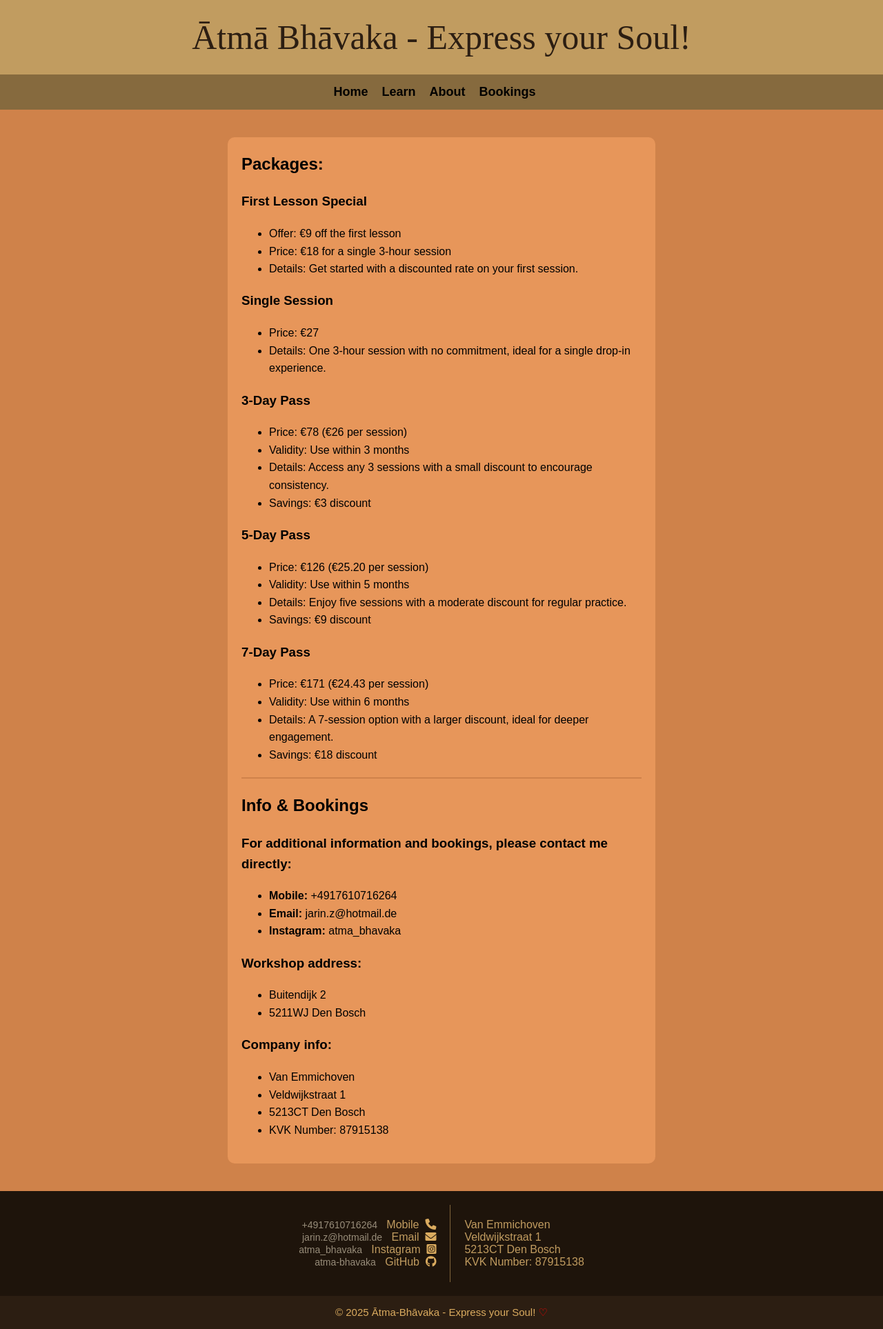
After one commit to denisklopotan/atma-bhavaka, a Django app: page /book/ in a window 1280 px wide. The commit adds this page. Shown: the whole page at 69% size. Run offline with Django 5.2, Linux system fonts and the light colour scheme; some web fonts are replaced.

Commit message:
Change Contact to Bookings and add packages

```diff
--- a/atma_bhavaka/urls.py
+++ b/atma_bhavaka/urls.py
@@ -19,13 +19,13 @@ Including another URLconf
 
 from django.contrib import admin
 from django.urls import path
-from .views import home_view, about_view, contact_view, learn_view #gallery_view
+from .views import home_view, about_view, book_view, learn_view #gallery_view
 
 urlpatterns = [
     path('admin/', admin.site.urls),
     path('', home_view, name='home'),
     path('about/', about_view, name='about'),
-    path('contact/', contact_view, name='contact'),
+    path('book/', book_view, name='book'),
     path('learn/', learn_view, name='learn'),
     # path('gallery/', gallery_view, name='gallery'),
 ]
--- a/atma_bhavaka/views.py
+++ b/atma_bhavaka/views.py
@@ -8,8 +8,8 @@ def home_view(request):
 def about_view(request):
     return render(request, 'about.html')
 
-def contact_view(request):
-    return render(request, 'contact.html')
+def book_view(request):
+    return render(request, 'book.html')
 
 def learn_view(request):
     return render(request, 'learn.html')
--- a/static/css/styles.css
+++ b/static/css/styles.css
@@ -206,9 +206,9 @@ summary h2 {
     height: auto;     /* Maintain aspect ratio */
 }
 
-/* CONTACT PAGE */
+/* BOOK PAGE */
 
-.contact-page {
+.book-page {
     /* background-color: #b0b158; */
     background-color: #e7965a;
     padding: 20px;
--- a/templates/base.html
+++ b/templates/base.html
@@ -23,7 +23,7 @@
             <li><a href="{% url 'home' %}">Home</a></li>
             <li><a href="{% url 'learn' %}">Learn</a></li>
             <li><a href="{% url 'about' %}">About</a></li>
-            <li><a href="{% url 'contact' %}">Contact</a></li>
+            <li><a href="{% url 'book' %}">Bookings</a></li>
             <!-- <li><a href="#"> <i class="fas fa-language"></i></a></li> -->
           </ul>
         </nav>
--- /dev/null
+++ b/templates/book.html
@@ -0,0 +1,118 @@
+{% extends "base.html" %}
+{% block title %}Bookings{% endblock %}
+
+{% block extracss %}
+<style>
+    main {
+        background-color: #cf824a; /* contact page background color */
+        /* background-color: #9c9d49; */
+        padding: 40px 20px 40px;
+    }
+
+    @media (max-width: 768px) {
+    main {
+        padding: 20px; /* Reduced padding for smaller screens */
+    }
+    }
+</style>
+{% endblock %}
+
+{% block content %}
+<!-- <h1>Contact & Bookings</h1> -->
+<!-- Contact Links -->
+<div class="container">
+  <div class="book-page">
+    <h2 style="margin-top: 0px;">Packages:</h2>
+    <div class="classes-section">
+      <div class="class-card">
+        <h3>First Lesson Special</h3>
+        <ul>
+          <li>Offer: €9 off the first lesson</li>
+          <li>Price: €18 for a single 3-hour session</li>
+          <li>Details: Get started with a discounted rate on your first session.</li>
+        </ul>
+      </div>
+
+      <div class="class-card">
+        <h3>Single Session</h3>
+        <ul>
+          <li>Price: €27</li>
+          <li>Details: One 3-hour session with no commitment, ideal for a single drop-in experience.</li>
+        </ul>
+      </div>
+
+      <div class="class-card">
+        <h3>3-Day Pass</h3>
+        <ul>
+          <li>Price: €78 (€26 per session)</li>
+          <li>Validity: Use within 3 months</li>
+          <li>Details: Access any 3 sessions with a small discount to encourage consistency.</li>
+          <li>Savings: €3 discount</li>
+        </ul>
+      </div>
+
+      <div class="class-card">
+        <h3>5-Day Pass</h3>
+        <ul>
+          <li>Price: €126 (€25.20 per session)</li>
+          <li>Validity: Use within 5 months</li>
+          <li>Details: Enjoy five sessions with a moderate discount for regular practice.</li>
+          <li>Savings: €9 discount</li>
+        </ul>
+      </div>
+
+      <div class="class-card">
+        <h3>7-Day Pass</h3>
+        <ul>
+          <li>Price: €171 (€24.43 per session)</li>
+          <li>Validity: Use within 6 months</li>
+          <li>Details: A 7-session option with a larger discount, ideal for deeper engagement.</li>
+          <li>Savings: €18 discount</li>
+        </ul>
+      </div>
+    </div>
+
+    <hr style="border: 1px solid #cf824a; margin: 20px 0;">
+
+    <h2 style="margin-top: 20px;">Info & Bookings</h2>
+    <div>
+      <h3><strong>For additional information and bookings, please contact me directly:</strong></h3>
+      <ul>
+        <li>
+          <a class="contact-link" href="tel:+4917610716264" target="_blank" rel="noopener">
+            <b>Mobile:</b> +4917610716264
+          </a>
+        </li>
+        <li>
+          <a class="contact-link" href="mailto:jarin.z@hotmail.de" rel="noopener">
+            <b>Email:</b> jarin.z@hotmail.de
+          </a>
+        </li>
+        <li>
+          <a class="contact-link" href="https://www.instagram.com/instagram_profile" target="_blank" rel="noopener">
+            <b>Instagram:</b> atma_bhavaka
+          </a>
+        </li>
+      </ul>
+    </div>
+
+    <div>
+      <h3><strong>Workshop address:</strong></h3>
+      <ul>
+        <li>Buitendijk 2</li>
+        <li>5211WJ Den Bosch</li>
+      </ul>
+    </div>
+
+    <div>
+      <h3><strong>Company info:</strong></h3>
+      <ul>
+        <li>Van Emmichoven</li>
+        <li>Veldwijkstraat 1</li>
+        <li>5213CT Den Bosch</li>
+        <li>KVK Number: 87915138</li>
+      </ul>
+    </div>
+  </div>
+</div>
+{% endblock %}
```
Also changed, not shown: templates/contact.html (deleted, +0 -66 lines).
